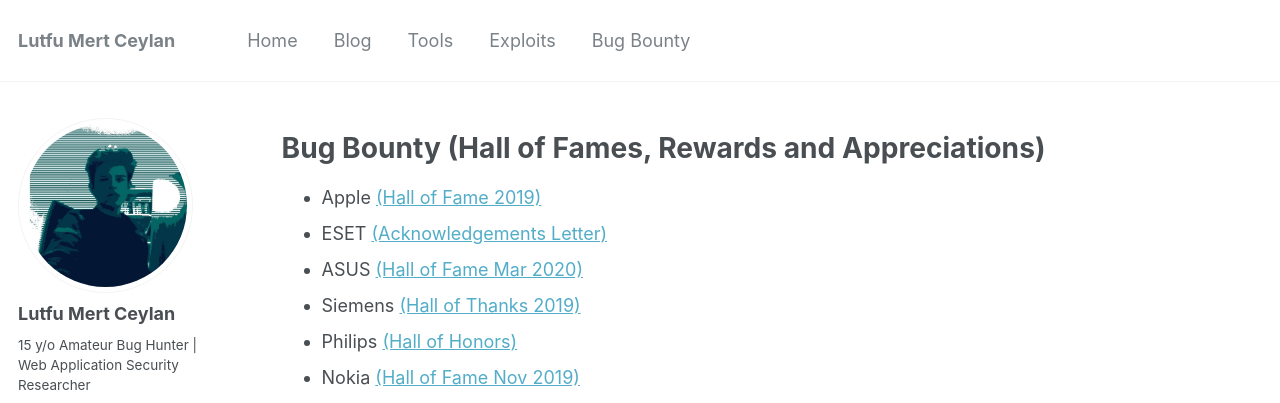
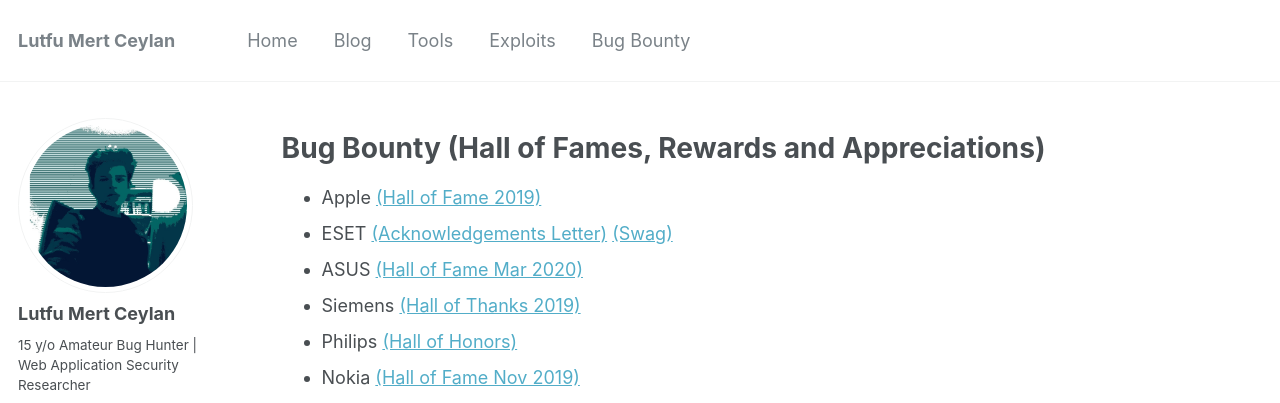
Before and after one commit to lutfumertceylan/mywebsite, a Jekyll site: the page built from _pages/bugbounty.md, in a window 1280 px wide and 900 px high. Shown: the top 403 px of the window. Built offline with Jekyll 4.4.1, drawn with Linux system fonts in a browser that asks for light colours.

Commit message:
Update bugbounty.md

```diff
--- a/_pages/bugbounty.md
+++ b/_pages/bugbounty.md
@@ -11,7 +11,7 @@ redirect_from:
 # Bug Bounty (Hall of Fames, Rewards and Appreciations)
 
 * Apple <a href="https://support.apple.com/en-us/HT201536">(Hall of Fame 2019)</a>
-* ESET <a href="http://lutfumertceylan.com.tr/files/eset-acknowledgement.jpg">(Acknowledgements Letter)</a>
+* ESET <a href="http://lutfumertceylan.com.tr/files/eset-acknowledgement.jpg">(Acknowledgements Letter)</a> <a href="https://twitter.com/lutfumertceylan/status/1275876003257204737">(Swag)</a>
 * ASUS <a href="https://www.asus.com/Static_WebPage/ASUS-Product-Security-Advisory/">(Hall of Fame Mar 2020)</a>
 * Siemens <a href="https://new.siemens.com/global/en/products/services/cert/hall-of-thanks.html">(Hall of Thanks 2019)</a>
 * Philips <a href="https://www.philips.com/a-w/security/coordinated-vulnerability-disclosure/hall-of-honors.html">(Hall of Honors)</a>
```
